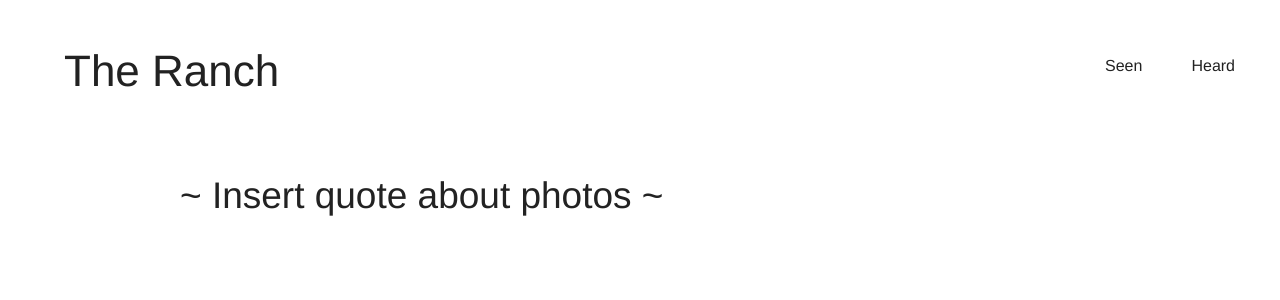
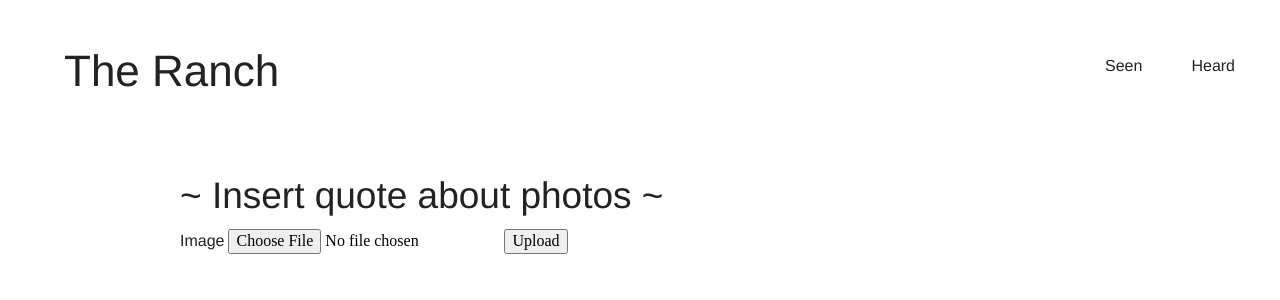
Before and after one commit to Kriordan/personal_portfolio, a Flask app: page /ranch/seen in a window 1280 px wide. Shown: the top 300 px of the page. Run offline with Flask 2, Linux system fonts and the light colour scheme; data that the repository does not hold is empty; parts of the project's set-up code (start-up, migrations or seed data) failed here and were passed over; some libraries are stand-ins or nearby versions; some web fonts are replaced.

Commit message:
Clean up views for ranch

```diff
--- a/project/ranch/templates/ranch_seen.html
+++ b/project/ranch/templates/ranch_seen.html
@@ -9,15 +9,26 @@
 
     <h2 class="RanchSeen-header">~ Insert quote about photos ~</h2>
 
-    <div class="Ranch-seenRoll">
-      <img src="http://via.placeholder.com/150x150" alt="" class="Ranch-seenImg">
-      <img src="http://via.placeholder.com/150x150" alt="" class="Ranch-seenImg">
-      <img src="http://via.placeholder.com/150x150" alt="" class="Ranch-seenImg">
-      <img src="http://via.placeholder.com/150x150" alt="" class="Ranch-seenImg">
-      <img src="http://via.placeholder.com/150x150" alt="" class="Ranch-seenImg">
-      <img src="http://via.placeholder.com/150x150" alt="" class="Ranch-seenImg">
-      <img src="http://via.placeholder.com/150x150" alt="" class="Ranch-seenImg">
-      <img src="http://via.placeholder.com/150x150" alt="" class="Ranch-seenImg">
+    <div class="RanchSeen-images">
+      <form
+        class="RanchSeen-form"
+        action="{{ url_for('ranch.add_seen') }}"
+        method="post"
+        enctype="multipart/form-data"
+      >
+        {{ form.csrf_token }}
+        <div class="RanchSeen-inputGroup">
+          {{ form.image.label }}
+          {{ form.image(class_="RanchSeen-input") }}
+          {% for error in form.image.errors %}
+            <small style="color: red;">{{ error }}</small>
+          {% endfor %}
+          <input type="submit" value="Upload">
+        </div>
+      </form>
+      {% for image in images %}
+        <img class="RanchSeen-image" src="https://ranch-images.s3.amazonaws.com/{{image.image_filename}}" />
+      {% endfor %}
     </div>
 
   </div>
--- a/project/ranch/views.py
+++ b/project/ranch/views.py
@@ -7,25 +7,26 @@ from project import db
 from project.models import Image
 
 
-ranch_blueprint = Blueprint('ranch', __name__, template_folder='templates')
+ranch_blueprint = Blueprint('ranch', __name__, template_folder='templates', url_prefix='/ranch')
 
 
-@ranch_blueprint.route('/ranch')
+@ranch_blueprint.route('/')
 def ranch_home():
     return render_template('ranch_home.html')
 
 
-@ranch_blueprint.route('/ranch/seen')
+@ranch_blueprint.route('/seen')
 def ranch_seen():
     images = db.session.query(Image)
     return render_template(
         'ranch_seen.html',
+        form = AddImageForm(CombinedMultiDict((request.files, request.form))),
         images=images
     )
 
 
-@ranch_blueprint.route('/ranch/seen/add/', methods=['GET', 'POST'])
-def add_image():
+@ranch_blueprint.route('/seen/add', methods=['GET', 'POST'])
+def add_seen():
     error = None
     form = AddImageForm(CombinedMultiDict((request.files, request.form)))
     if form.validate_on_submit():
@@ -36,9 +37,5 @@ def add_image():
         new_image.store_image(request.files['image'])
         db.session.add(new_image)
         db.session.commit()
-        return redirect(url_for('.ranch_seen'))
-    return render_template(
-        'ranch_add_image.html',
-        form=form,
-        error=error
-    )
+
+    return redirect(url_for('.ranch_seen'))
--- a/project/static/css/main.css
+++ b/project/static/css/main.css
@@ -545,3 +545,6 @@ blockquote p {
     justify-content: space-between;
   }
 }
+.RanchSeen-image {
+  width: 100px;
+}
--- a/project/static/less/main.less
+++ b/project/static/less/main.less
@@ -9,3 +9,4 @@
 @import "jobwizard";
 @import "job";
 @import "ranch/ranch_header";
+@import "ranch/ranch_seen";
--- /dev/null
+++ b/project/static/less/ranch/ranch_seen.less
@@ -0,0 +1,5 @@
+.RanchSeen {
+    &-image {
+        width: 100px;
+    }
+}
```
Also changed, not shown: project/ranch/templates/ranch_add_image.html (deleted, +0 -32 lines), project/ranch/templates/ranch_home.html (+0 -7 lines), project/portfolio.db.
